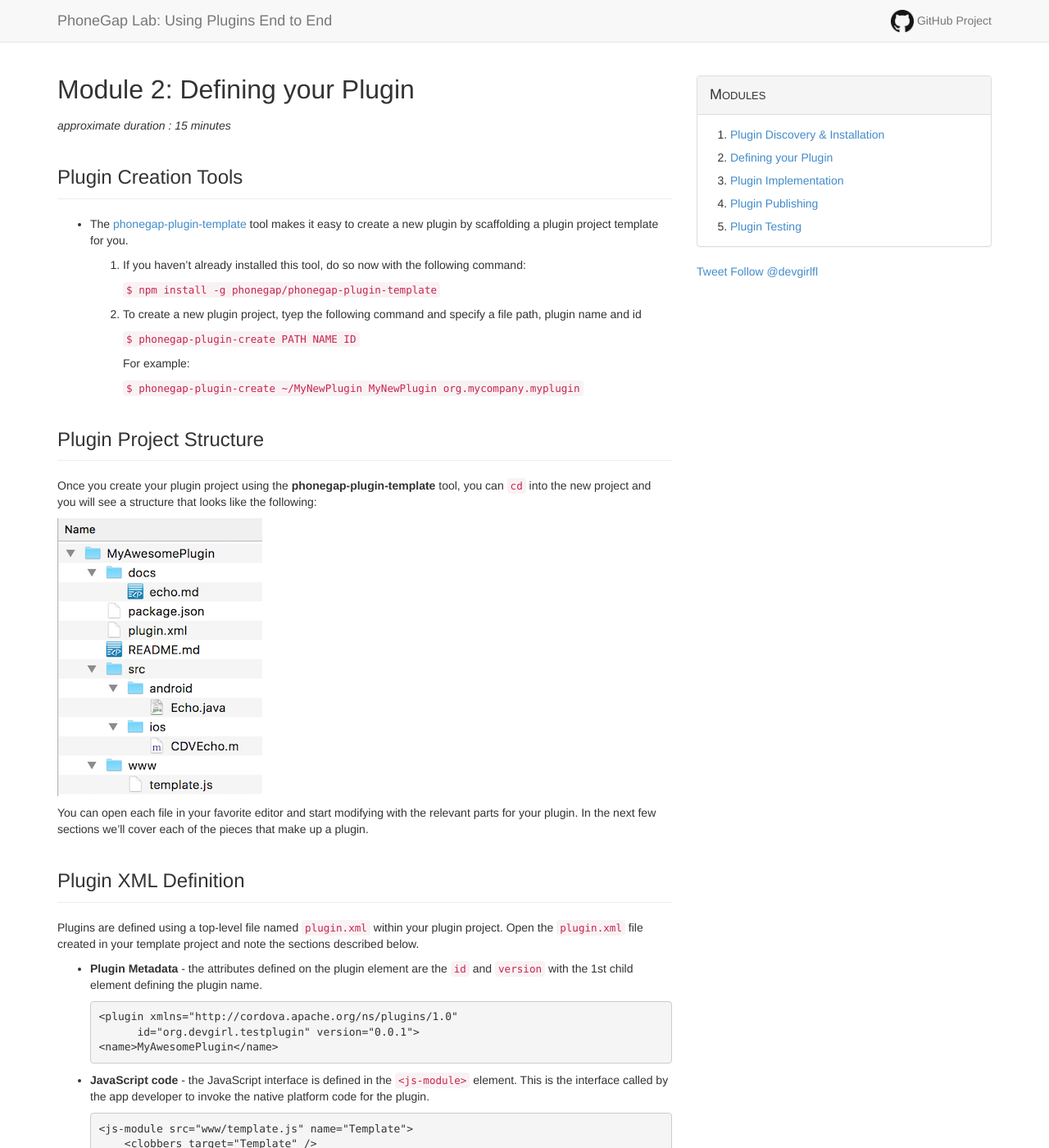
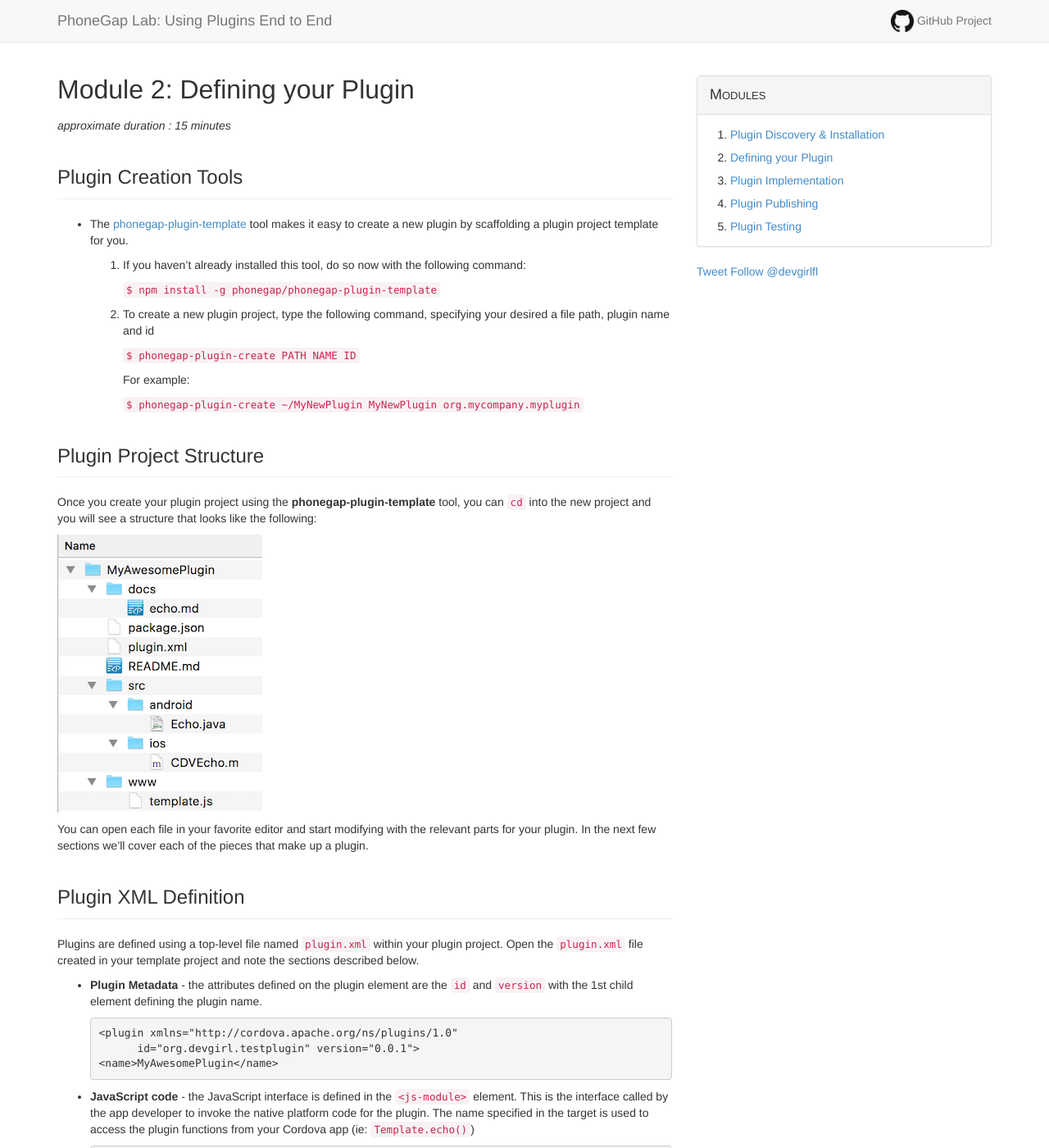
Before and after one commit to phonegap/workshop-plugins, a Jekyll site: the page built from lesson2.md, in a window 1280 px wide and 1400 px high. Shown: the whole window at 82% size. Built offline with Jekyll 4.4.1, drawn with Linux system fonts in a browser that asks for light colours; comment, search, counter and statistics services are not loaded; some of the changed text lies outside the part shown.

Commit message:
Updates to content

```diff
--- a/lesson2.md
+++ b/lesson2.md
@@ -12,7 +12,7 @@
 
         `$ npm install -g phonegap/phonegap-plugin-template`
 
-    2. To create a new plugin project, tyep the following command and specify a file path, plugin name and id
+    2. To create a new plugin project, type the following command, specifying your desired a file path, plugin name and id
 
         `$ phonegap-plugin-create PATH NAME ID`
 
@@ -38,13 +38,14 @@
             id="org.devgirl.testplugin" version="0.0.1">
       <name>MyAwesomePlugin</name>
 
-- **JavaScript code** - the JavaScript interface is defined in the `<js-module>` element. This is the interface called by the app developer to invoke the native platform code for the plugin.
+- **JavaScript code** - the JavaScript interface is defined in the `<js-module>` element. This is the interface called by the app developer to invoke the native platform code for the plugin. The name specified in the target is used to access the plugin functions from your Cordova app (ie: `Template.echo()`)
 
       <js-module src="www/template.js" name="Template">
           <clobbers target="Template" />
       </js-module>
 
-- **Platform Code* Definition** - a `<platform`> element is defined for each platform supported by a plugin. The `<feature>` element specifies the name to use for the plugin service and maps it to the
+
+- **Platform Code Definition** - a `<platform`> element is defined for each platform supported by a plugin. The `<feature>` element specifies the name to use for the plugin service and maps it to the
   class name for each platform. In the case of Android it will need to be prefixed with the package id as shown below. This mapping is used to
   locate the code to run when the service is called.
 
@@ -76,11 +77,20 @@
       <dependency id="cordova-plugin-someplugin" url="https://github.com/myuser/someplugin" />
       <dependency id="cordova-plugin-someplugin" version="1.0.1">
 
-### Exercise 3
+>See [the cordova-plugin-file-transfer plugin](https://github.com/apache/cordova-plugin-file-transfer/blob/master/plugin.xml) for an example
+
+
+### Exercise 2
 
 1. Create a plugin
 2. Add dependencies to two additional plugins
 3. Add your new plugin to a PhoneGap or Cordova app project
+
+>Tip: Use the --link flag when you add the plugin locally during developmet and Cordova will create a symbolic link to it. This way any source updates will automatically be available to your project.
+
+        `$ cordova plugin add --link ~/path/to/plugin`
+
+
 
 <!-- Add plugin validation? -->
 
```
Also changed, not shown: lesson3.md (+3 -3 lines).
